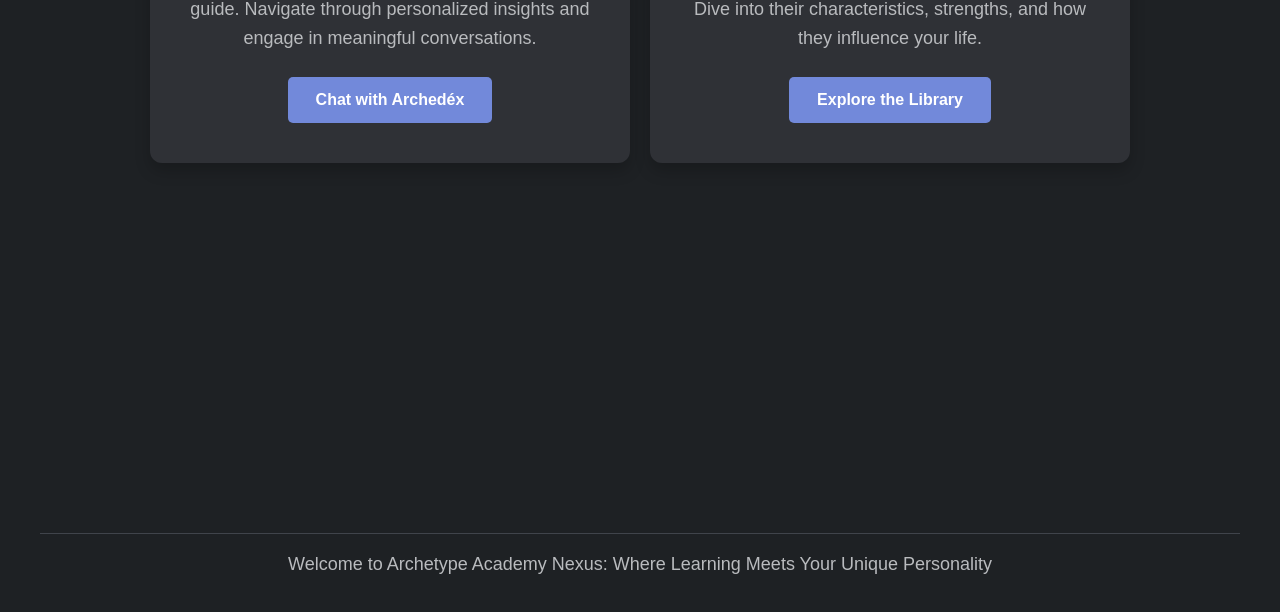
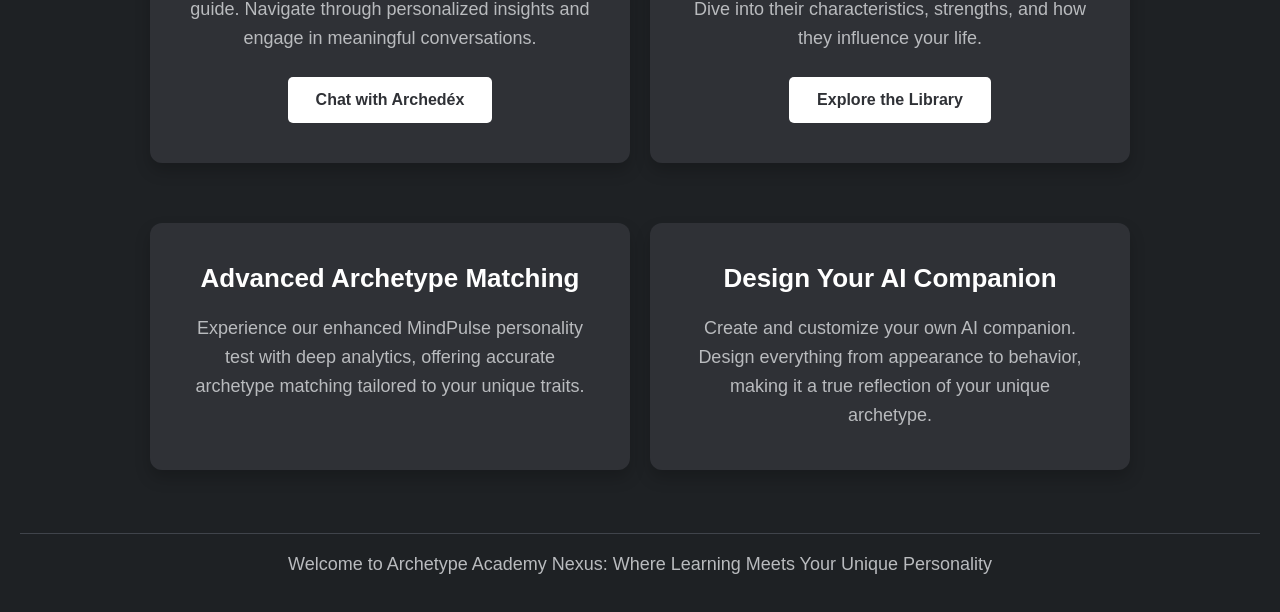
Before and after one commit to jrq3rq/archetype-academy-nexus, a React (Create React App) app: page / in a window 1280 px wide. Shown: the part 245-857 px from the top of the page. Built offline with nearby package versions, Linux system fonts and the light colour scheme; no server answers.

Commit message:
style update

```diff
--- a/src/App.js
+++ b/src/App.js
@@ -8,6 +8,7 @@ import UserProfilePage from "./pages/UserProfilePage";
 import ArchetypeChatbotUI from "./components/ArchetypeChatbotUI";
 import ScrollToTop from "./components/ScrollToTop";
 import { ChatbotProvider } from "./state/ChatbotContext"; // Import the ChatbotProvider
+import Footer from "./components/Footer";
 
 const App = () => {
   return (
--- /dev/null
+++ b/src/components/Footer.js
@@ -0,0 +1,29 @@
+import React from "react";
+
+const Footer = () => {
+  const styles = {
+    footer: {
+      fontSize: "18px",
+      textAlign: "center",
+      color: "#b9bbbe",
+      marginTop: "auto",
+      padding: "20px 0", // Reduced padding to create space between the line and the text
+      borderTop: "1px solid #40444b",
+      marginBottom: "20px", // Add margin-bottom to create space below the line
+      width: "100%",
+      "@media (max-width: 768px)": {
+        fontSize: "16px",
+        padding: "20px 0",
+      },
+    },
+  };
+
+  return (
+    <p style={styles.footer}>
+      Welcome to Archetype Academy Nexus: Where Learning Meets Your Unique
+      Personality
+    </p>
+  );
+};
+
+export default Footer;
--- a/src/pages/ArchetypeLibraryPage.js
+++ b/src/pages/ArchetypeLibraryPage.js
@@ -1,4 +1,5 @@
 import React, { useState, useEffect } from "react";
+import Footer from "../components/Footer";
 
 // Simulating environment variable
 const BASE_URL = process.env.REACT_APP_ARCHETYPES_API_URL;
@@ -98,6 +99,7 @@ const ArchetypeLibraryPage = () => {
       width: "100%",
       maxWidth: "1200px",
       justifyContent: "center",
+      marginBottom: "20px",
     },
     card: {
       borderRadius: "5px",
@@ -130,12 +132,14 @@ const ArchetypeLibraryPage = () => {
     cardFront: {
       backgroundColor: "inherit",
       color: "inherit",
+      border: "5px double #2f3136", // Add border style here
     },
+
     cardBack: {
       backgroundColor: "#2f3136",
       color: "#ffffff",
       transform: "rotateY(180deg)",
-      border: "2px solid", // Add border style here
+      border: "5px double", // Add border style here
     },
 
     cardTitle: {
@@ -177,7 +181,7 @@ const ArchetypeLibraryPage = () => {
 
   return (
     <div style={styles.container}>
-      <h1 style={styles.header}>Archetype Library</h1>
+      {/* <h1 style={styles.header}>Archetype Library</h1> */}
       <div style={styles.grid}>
         {archetypes.map((archetype) => (
           <div
@@ -247,6 +251,8 @@ const ArchetypeLibraryPage = () => {
           </div>
         ))}
       </div>
+      <div />
+      <Footer />
     </div>
   );
 };
--- a/src/pages/HomePage.js
+++ b/src/pages/HomePage.js
@@ -1,5 +1,6 @@
 import React from "react";
 import { Link } from "react-router-dom";
+import Footer from "../components/Footer";
 
 const HomePage = () => {
   const styles = {
@@ -97,10 +98,20 @@ const HomePage = () => {
         fontSize: "16px",
       },
     },
+    featureDescription2: {
+      fontSize: "18px",
+      color: "#b9bbbe",
+      // marginBottom: "25px",
+      lineHeight: "1.6",
+      "@media (max-width: 768px)": {
+        fontSize: "16px",
+      },
+    },
     ctaButton: {
       display: "inline-block",
-      backgroundColor: "#7289da",
-      color: "#ffffff",
+      backgroundColor: "#ffffff",
+      // backgroundColor: "#7289da",
+      color: "#2f3136",
       padding: "14px 28px",
       borderRadius: "5px",
       textDecoration: "none",
@@ -158,36 +169,32 @@ const HomePage = () => {
               Explore the Library
             </Link>
           </div>
-          {/* <div style={styles.featureCard}>
+          <div style={styles.featureCard}>
             <h2 style={styles.featureTitle}>Advanced Archetype Matching</h2>
-            <p style={styles.featureDescription}>
+            <p style={styles.featureDescription2}>
               Experience our enhanced MindPulse personality test with deep
               analytics, offering accurate archetype matching tailored to your
               unique traits.
             </p>
-            <Link to="/archetype-matching" style={styles.ctaButton}>
+            {/* <Link to="/archetype-matching" style={styles.ctaButton}>
               Discover Your Archetype
-            </Link>
+            </Link> */}
           </div>
 
           <div style={styles.featureCard}>
             <h2 style={styles.featureTitle}>Design Your AI Companion</h2>
-            <p style={styles.featureDescription}>
+            <p style={styles.featureDescription2}>
               Create and customize your own AI companion. Design everything from
               appearance to behavior, making it a true reflection of your unique
               archetype.
             </p>
-            <Link to="/character-creation" style={styles.ctaButton}>
+            {/* <Link to="/character-creation" style={styles.ctaButton}>
               Meet Your AI Companion
-            </Link>
-          </div> */}
+            </Link> */}
+          </div>
         </div>
-
-        <p style={styles.footer}>
-          Welcome to Archetype Academy Nexus: Where Learning Meets Your Unique
-          Personality
-        </p>
       </div>
+      <Footer />
     </div>
   );
 };
```
